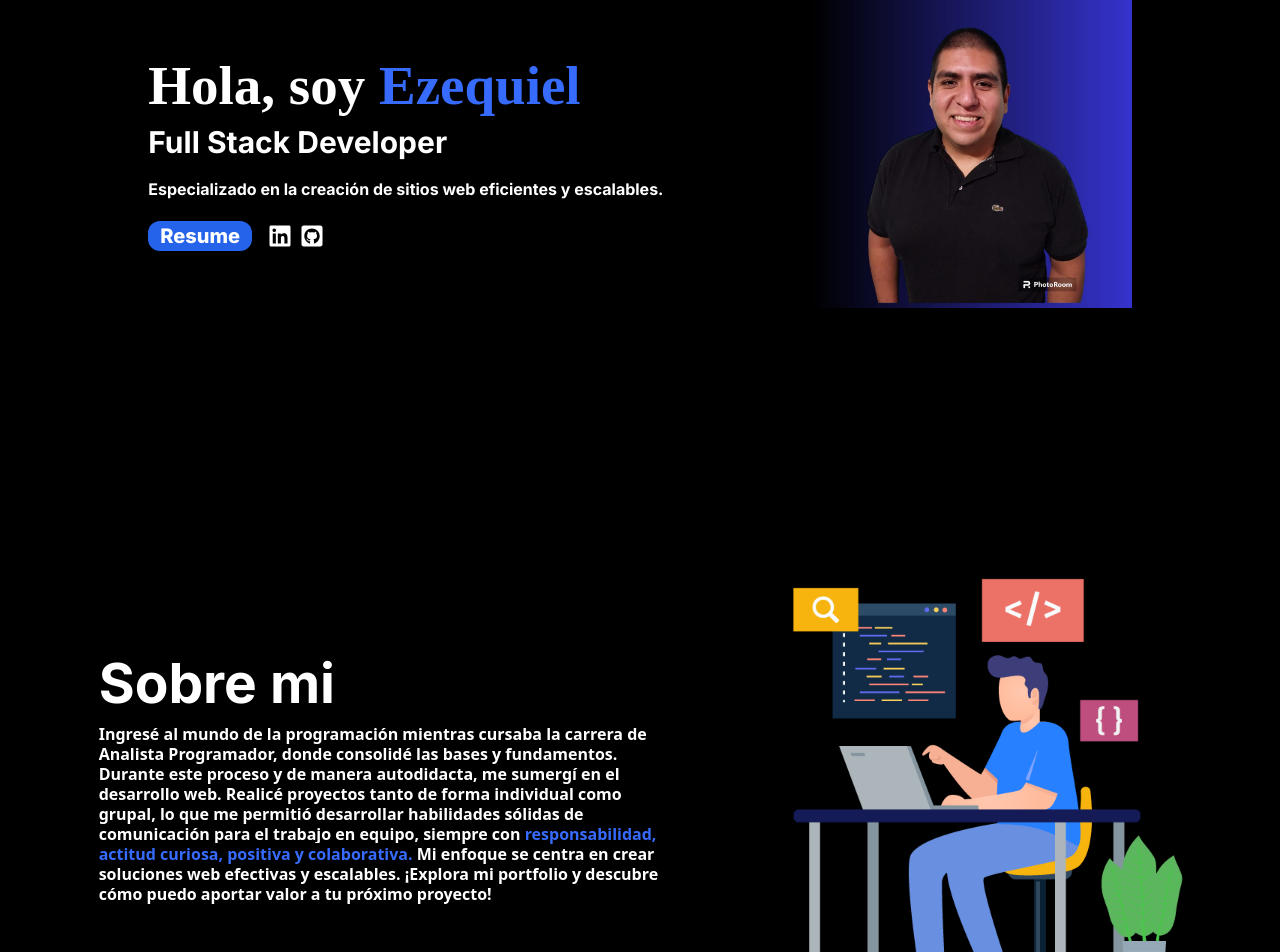
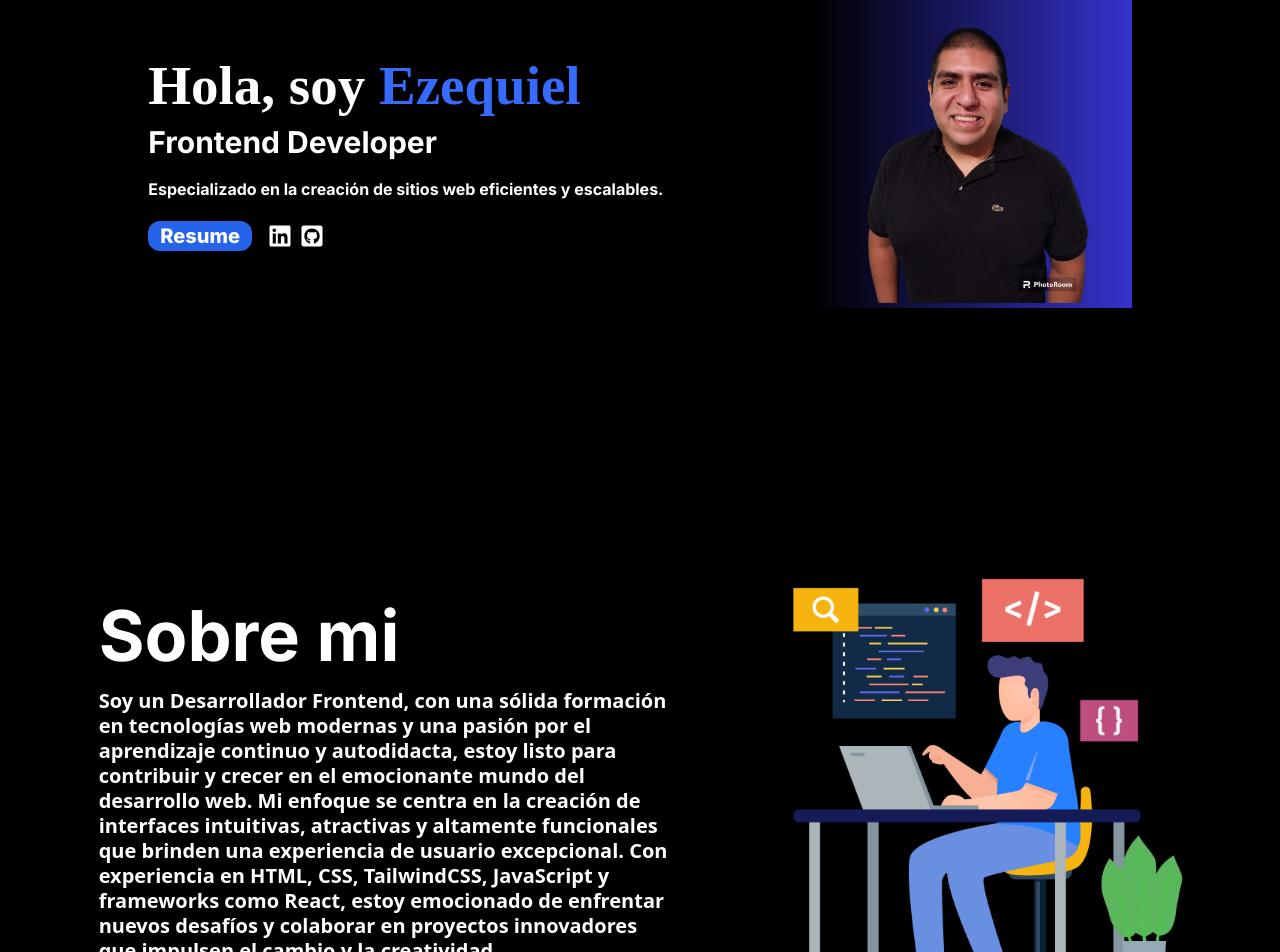
Before and after one commit to REValdiviezo/Portafolio, a React (Vite) app: page / in a window 1280 px wide. Shown: the part 300-1252 px from the top of the page. Built offline with nearby package versions, Linux system fonts and the light colour scheme; a web font is replaced by a local one.

Commit message:
Retoque de estilos

```diff
--- a/src/components/SobreMi.jsx
+++ b/src/components/SobreMi.jsx
@@ -4,8 +4,9 @@ const SobreMi = () => {
     return(
         <div className="h-4/5 flex items-center font-bold justify-evenly">
             <div className="max-w-xl ml-24">
-                <h2 className="text-[55px] font-inter">Sobre mi</h2>
-                <p className="leading-tight">Ingresé al mundo de la programación mientras cursaba la carrera de Analista Programador, donde consolidé las bases y fundamentos. Durante este proceso y de manera autodidacta, me sumergí en el desarrollo web. Realicé proyectos tanto de forma individual como grupal, lo que me permitió desarrollar habilidades sólidas de comunicación para el trabajo en equipo, siempre con <b className="text-[#366bfd]">responsabilidad, actitud curiosa, positiva y colaborativa.</b> Mi enfoque se centra en crear soluciones web efectivas y escalables. ¡Explora mi portfolio y descubre cómo puedo aportar valor a tu próximo proyecto!</p>
+                <h2 className="text-[70px] font-inter">Sobre mi</h2>
+                <p className="leading-tight text-xl">Soy un Desarrollador Frontend, con una sólida formación en tecnologías web modernas y una pasión por el aprendizaje continuo y autodidacta, estoy listo para contribuir y crecer en el emocionante mundo del desarrollo web.
+                Mi enfoque se centra en la creación de interfaces intuitivas, atractivas y altamente funcionales que brinden una experiencia de usuario excepcional. Con experiencia en HTML, CSS, TailwindCSS, JavaScript y frameworks como React, estoy emocionado de enfrentar nuevos desafíos y colaborar en proyectos innovadores que impulsen el cambio y la creatividad.</p>
             </div>
             <div className="">
                 <img src={img} alt=""  className="w-[600px]"/>
--- a/src/components/Titulo.jsx
+++ b/src/components/Titulo.jsx
@@ -7,7 +7,7 @@ const Titulo = () => {
         <div className="h-screen flex items-center justify-evenly font-bold">
             <div className="max-w-xl">
                 <h1 className="text-[55px] font-playpen">Hola, soy <b className="text-[#366bfd]">Ezequiel</b></h1>
-                <h3 className="text-[30px] mb-3 -mt-2 font-inter">Full Stack Developer</h3>
+                <h3 className="text-[30px] mb-3 -mt-2 font-inter">Frontend Developer</h3>
                 <p className="font-inter mb-5">Especializado en la creación de sitios web eficientes y escalables.</p>
                 <div className="flex items-center w-80">
                     <button className="bg-blue-600 text-white text-[20px] px-3 mr-4 rounded-xl font-inter font-extrabold ">Resume</button>
```
